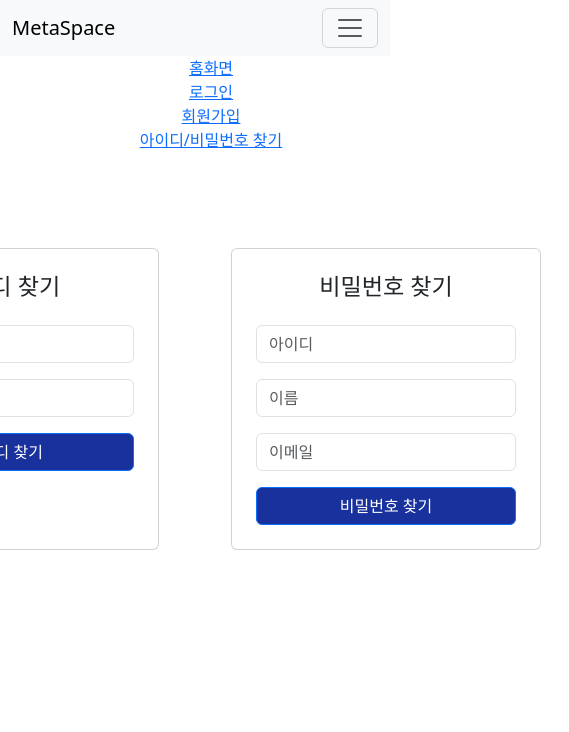
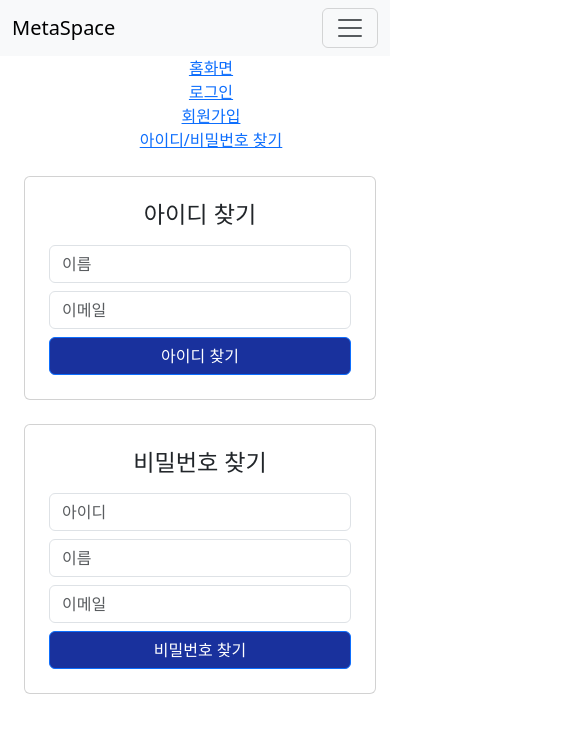
Before and after one commit to meta-metamong/meta-space, a Vue app in the folder frontend/: page /find in a window 390 px wide. Shown: the top 732 px of the page, 569 px wide, since content can reach past the window. Built offline with nearby package versions, Linux system fonts and the light colour scheme.

Commit message:
feat: 아이디 및 비밀번호 찾기 페이지 추가 개발
- 국제화 추가
- 반응형 추가

```diff
--- a/frontend/src/components/member/FindMember.vue
+++ b/frontend/src/components/member/FindMember.vue
@@ -1,20 +1,20 @@
 <template>
-    <div class="container mt-5 d-flex justify-content-center">
+    <div class="container mt-2 d-flex justify-content-center">
         <!-- 아이디 찾기 -->
-        <div class="card p-4 mx-3" style="width: 400px;">
-            <h3 class="text-center mb-4">{{ title }} 찾기</h3>
+        <div class="card p-4" style="width: 400px;">
+            <h3 class="text-center mb-3">{{ title }}</h3>
             <form @submit.prevent="handleSubmit">
-                <div class="mb-3" v-if="idOrPw === 'pw'">
-                    <input type="text" class="form-control" placeholder="아이디" name="id" v-model="id" required />
+                <div class="mb-2" v-if="idOrPw === 'pw'">
+                    <input type="text" class="form-control" :placeholder="$t('member.id')" name="id" v-model="id" required />
                 </div>
-                <div class="mb-3">
-                    <input type="text" class="form-control" placeholder="이름" name="name" v-model="name" required />
+                <div class="mb-2">
+                    <input type="text" class="form-control" :placeholder="$t('member.name')" name="name" v-model="name" required />
                 </div>
-                <div class="mb-3">
-                    <input type="email" class="form-control" placeholder="이메일" name="email" v-model="email" required />
+                <div class="mb-2">
+                    <input type="email" class="form-control" :placeholder="$t('member.email')" name="email" v-model="email" required />
                 </div>
                     <input type="hidden" name="idOrPw" v-bind:value="idOrPw" />
-                <button type="submit" class="btn btn-primary w-100">{{ title }} 찾기</button>
+                <button type="submit" class="btn btn-primary w-100">{{ title }}</button>
             </form>
         </div>
     </div>
@@ -26,8 +26,7 @@ export default {
         return {
             name: "",
             email: "",
-            id: "",
-            title: ""
+            id: ""
         };
     },
     props: {
@@ -36,20 +35,26 @@ export default {
             required: true
         }
     },
+    computed: {
+        title() {
+            return this.idOrPw === 'id'
+                ? this.$t('member.findId')
+                : this.$t('member.findPw');
+        }
+    },
     methods: {
         handleSubmit(e) {
             console.log("아이디:", this.id);
             console.log("이름:", this.name);
             console.log("이메일:", this.email);
         }
-    },
-    mounted(){
-        this.title = this.idOrPw === 'id' ? '아이디' : '비밀번호'
     }
 };
 </script>
 
 <style scoped>
+
+
 button{
     background: #19319D;
 }
--- a/frontend/src/i18n.js
+++ b/frontend/src/i18n.js
@@ -8,8 +8,8 @@ const messages = {
 };
 
 const i18n = createI18n({
-    locale: 'en',
-    fallbackLocale: 'ko',
+    locale: 'ko',
+    fallbackLocale: 'en',
     messages,
 });
 
--- a/frontend/src/pages/FindIdPw.vue
+++ b/frontend/src/pages/FindIdPw.vue
@@ -1,8 +1,8 @@
 <template>
-	<div class="container mt-5">
-		<div class="d-flex justify-content-center">
-			<FindMember idOrPw="id" class="mx-2" />
-			<FindMember idOrPw="pw" class="mx-2" />
+	<div class="container mt-3 box">
+		<div class="d-flex flex-column gap-3 flex-md-row justify-content-center">
+			<FindMember idOrPw="id" />
+			<FindMember idOrPw="pw" />
 		</div>
 	</div>
 </template>
@@ -17,3 +17,9 @@ export default{
 	}
 }
 </script>
+
+<style scoped>
+.box {
+	width: 400px;
+}
+</style>
```
